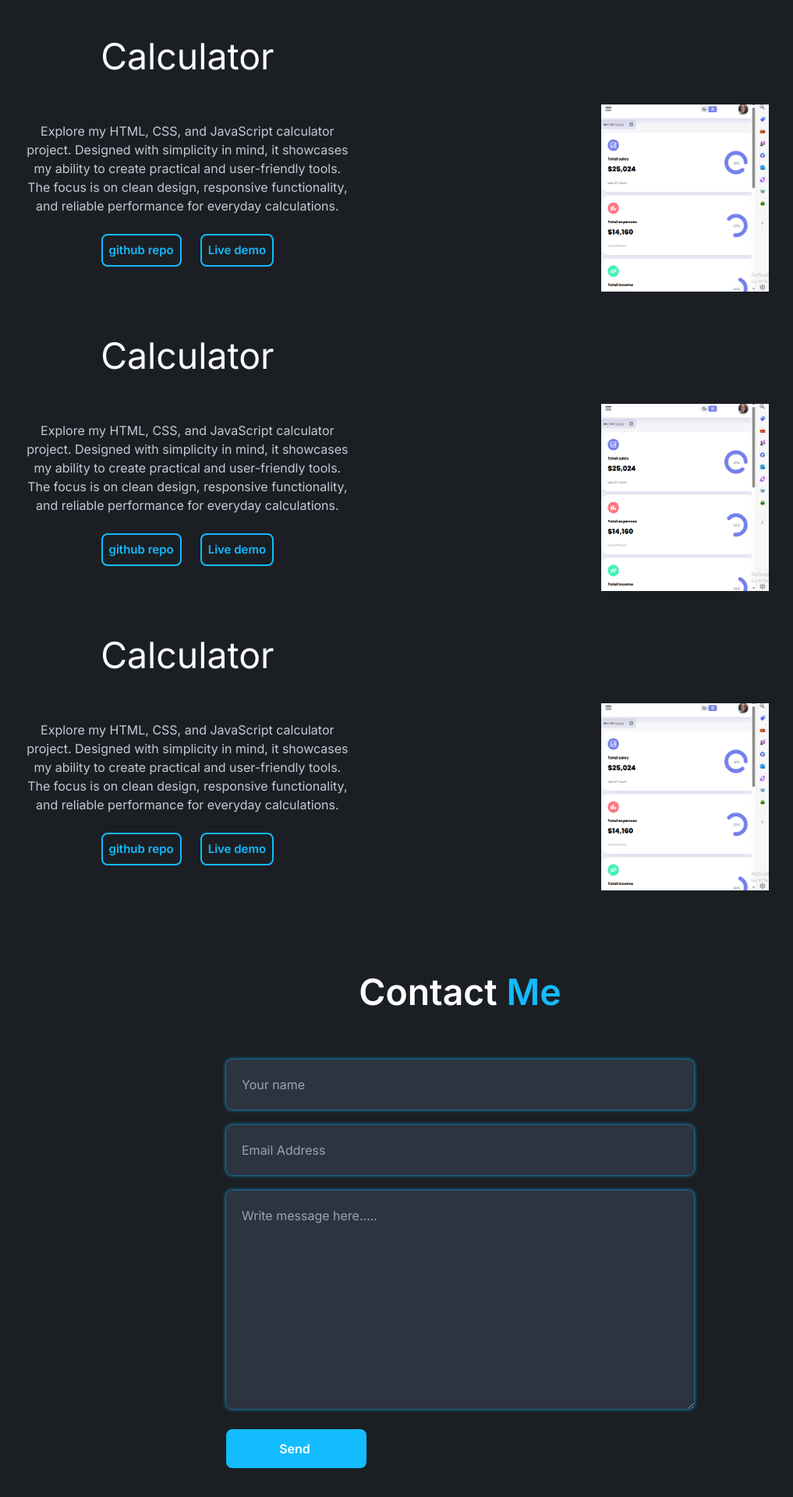
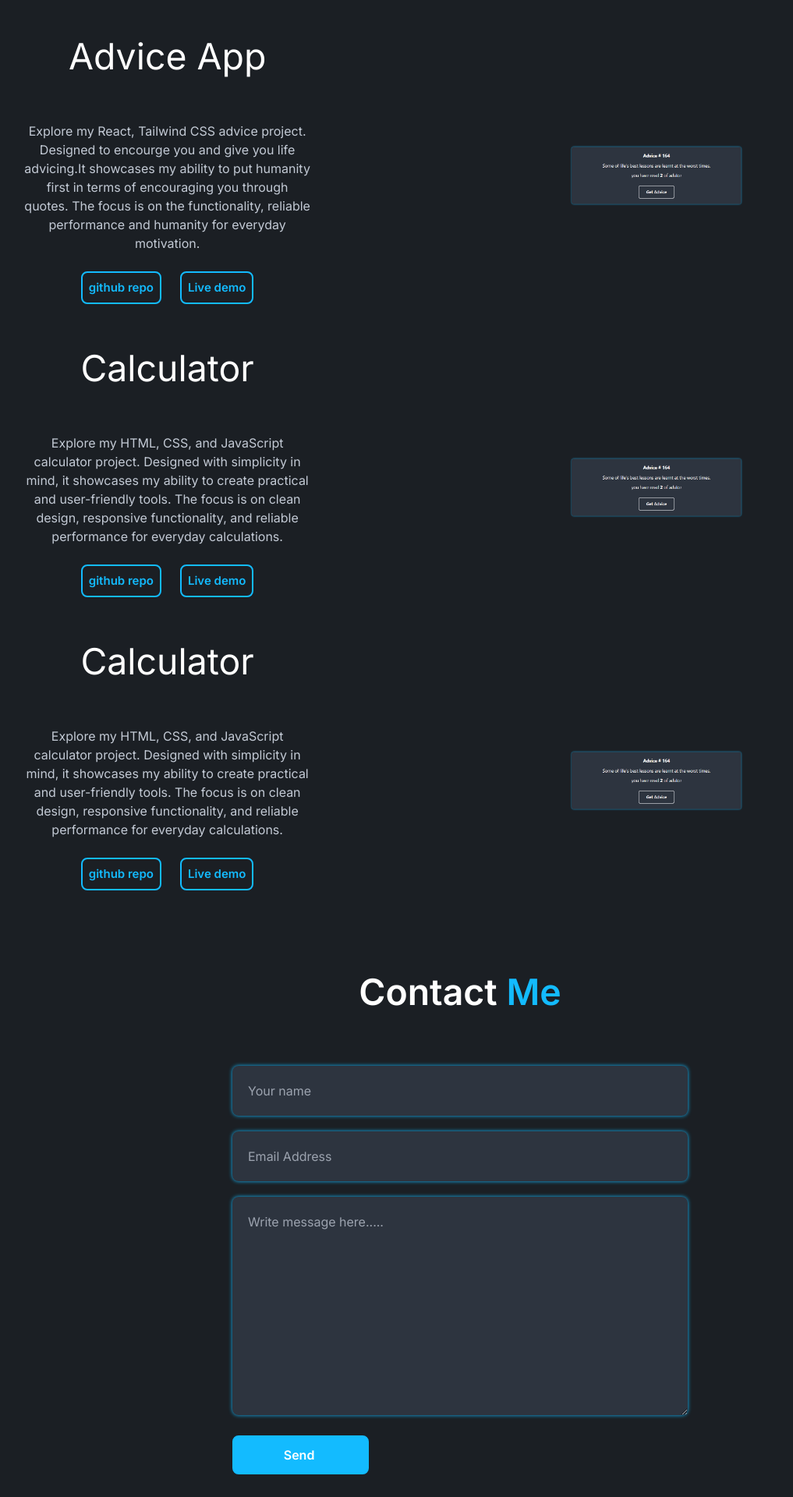
Before and after one commit to Victoryk-tech/project, a React (Vite) app: page / in a window 1280 px wide. Shown: the part 1440-3360 px from the top of the page at 78% size, without its empty margins (50-1067 px from the left). Built offline with nearby package versions, Linux system fonts and the light colour scheme.

Commit message:
add project

```diff
--- a/src/component/Contact.jsx
+++ b/src/component/Contact.jsx
@@ -14,7 +14,7 @@ export const Contact = () => {
           className="flex items-center justify-center mt-[3.2rem]"
           data-aos="zoom-in"
         >
-          <form action="" className="relative w-[350px] md:w-[600px]">
+          <form action="" className="relative w-[350px] p-2 md:w-[600px]">
             <input
               className="w-[100%] p-5 border-none outline-none shadow-[0_0_5px_#13bbff] bg-[#2d343f] text-textColor mb-5 rounded-[8px]"
               type="text"
--- a/src/component/Project.jsx
+++ b/src/component/Project.jsx
@@ -1,12 +1,12 @@
 import React from "react";
-import ecom from "../images/ecom.png";
+import advice from "../images/advice.png";
 
 export const items = [
   {
     id: 1,
-    title: "Calculator",
+    title: "Advice App",
     description:
-      "Explore my HTML, CSS, and JavaScript calculator project. Designed  with simplicity in mind, it showcases my ability to create  practical and user-friendly tools. The focus is on clean design, responsive functionality, and reliable performance for everyday calculations.",
+      "Explore my React, Tailwind CSS advice project. Designed to encourge you and give you life advicing.It showcases my ability to put humanity first in terms of encouraging you through quotes. The focus is on the functionality, reliable performance and humanity for everyday motivation. ",
     btn1: " github repo",
     btn2: " Live demo",
   },
@@ -58,13 +58,13 @@ export const Project = () => {
                 <div className="flex items-center justify-center gap-[1.5rem] mt-[1.5rem]">
                   <a
                     className="inline-block bg-[transparent] text-mainColor border-2 border-mainColor rounded-[8px] text-[15px] font-[600] transition-all duration-500 ease-out p-[8px] hover:bg-mainColor hover:text-bgColor hover:scale-[1.1] hover:shadow-[0_0_20px_#13bbff]"
-                    href="$"
+                    href="https://github.com/Victoryk-tech/Advise"
                   >
                     {item.btn1}
                   </a>
                   <a
                     className="inline-block bg-[transparent] text-mainColor border-2 border-mainColor rounded-[8px] text-[15px] font-[600] transition-all duration-500 ease-out p-[8px] hover:bg-mainColor hover:text-bgColor hover:scale-[1.1] hover:shadow-[0_0_20px_#13bbff]"
-                    href="#"
+                    href="https://victory-is-advicing-you.onrender.com"
                   >
                     {item.btn2}
                   </a>
@@ -73,7 +73,7 @@ export const Project = () => {
 
               <div className="hidden md:block mw-[40%] h-[40%] ml-[10rem] mt-[3rem]">
                 <img
-                  src={ecom}
+                  src={advice}
                   className="w-[40%] h-[40%] ml-[10rem] mt-[3rem]"
                 />
               </div>
```
Also changed, not shown: src/images/advice.png (added).
